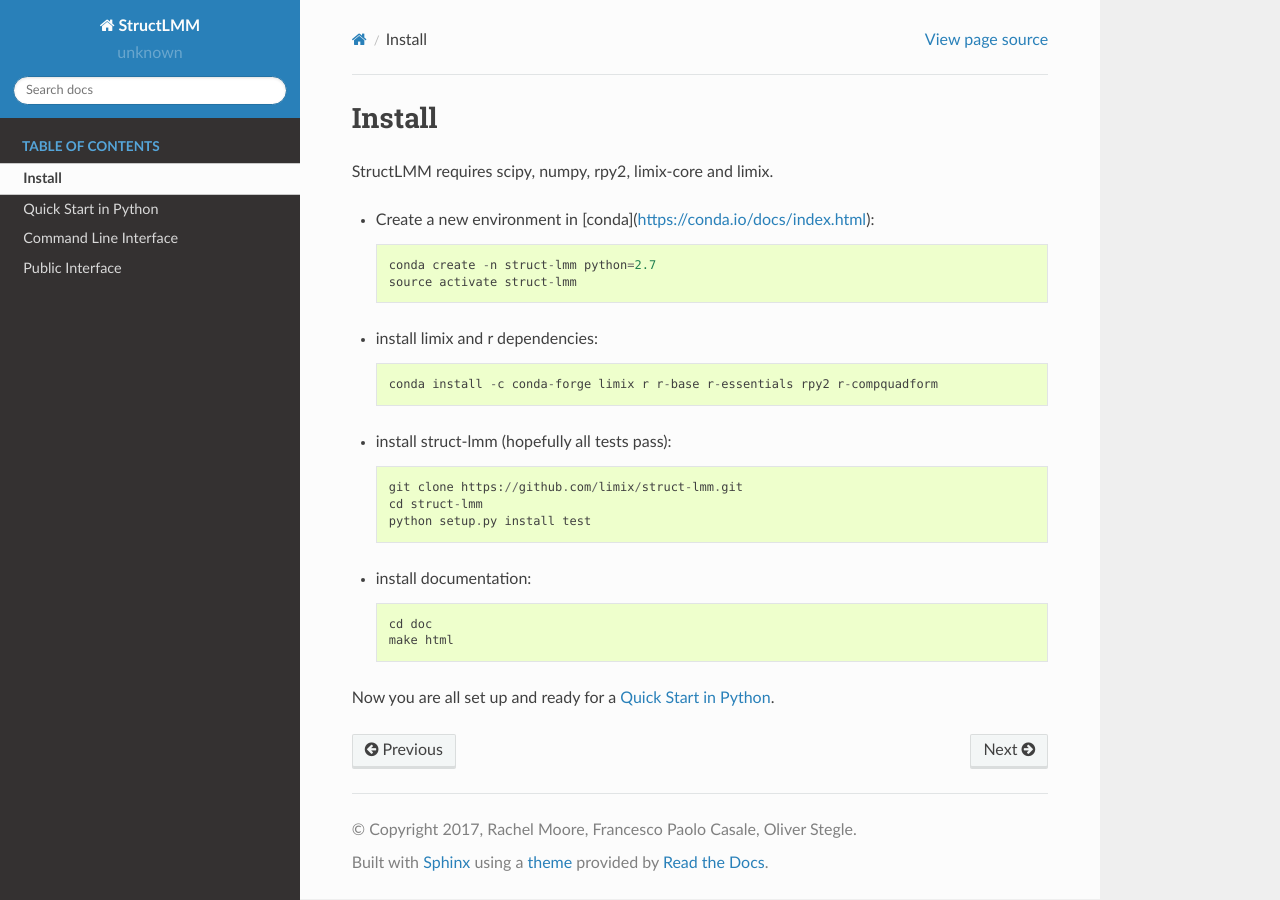
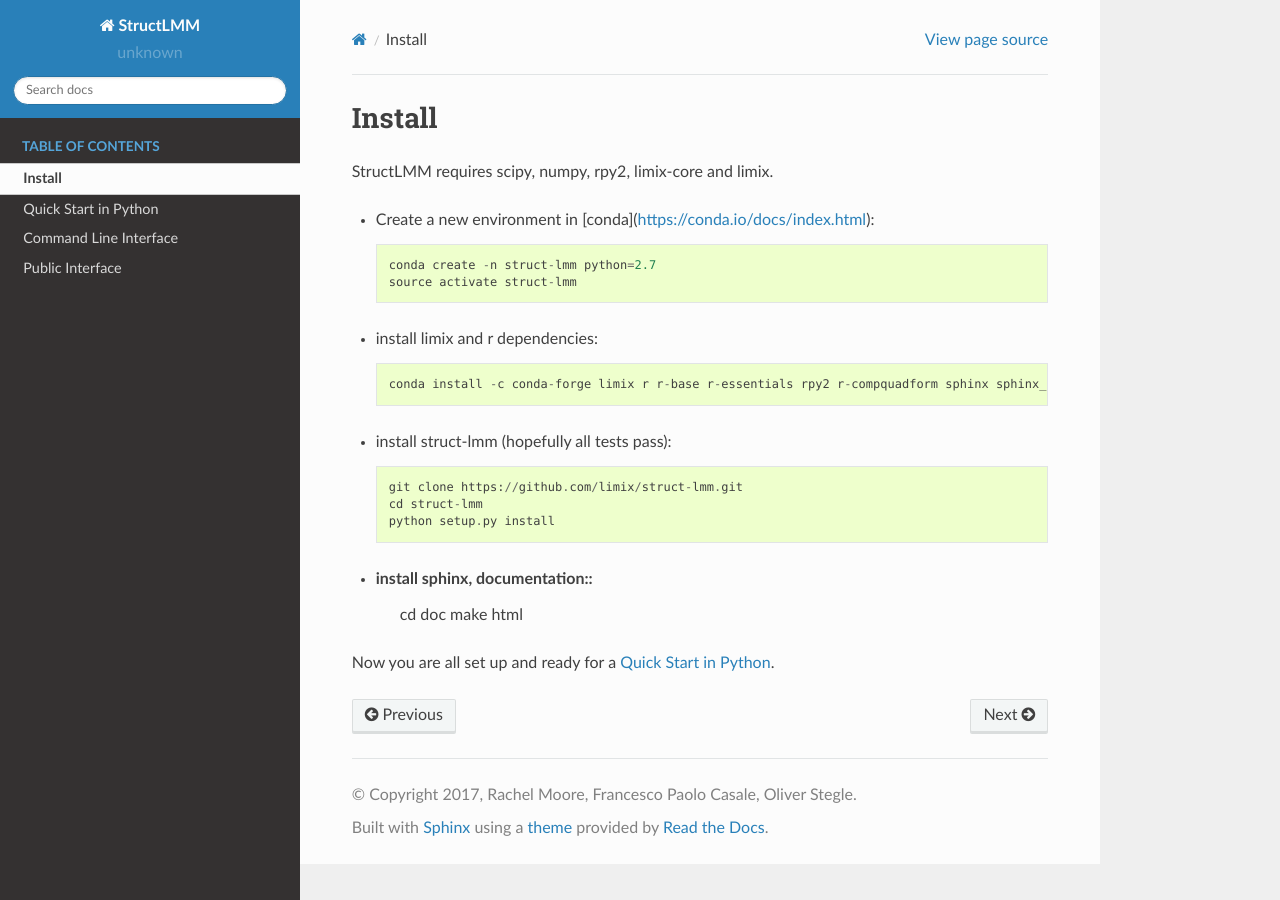
Before and after one commit to limix/struct-lmm, a Sphinx documentation site: the page built from doc/install.rst, in a window 1280 px wide. Built offline with Sphinx 7.4.7 and the Read the Docs theme 2.0.0, drawn with Linux system fonts in a browser that asks for light colours.

Commit message:
updated install instructions

```diff
--- a/doc/install.rst
+++ b/doc/install.rst
@@ -11,16 +11,15 @@ StructLMM requires scipy, numpy, rpy2, limix-core and limix.
 
 * install limix and r dependencies::
 
-    conda install -c conda-forge limix r r-base r-essentials rpy2 r-compquadform
+    conda install -c conda-forge limix r r-base r-essentials rpy2 r-compquadform sphinx sphinx_rtd_theme
 
 * install struct-lmm (hopefully all tests pass)::
 
     git clone https://github.com/limix/struct-lmm.git
     cd struct-lmm
-    python setup.py install test
+    python setup.py install
 
-* install documentation::
-
+* install sphinx, documentation::
     cd doc
     make html
 
```
